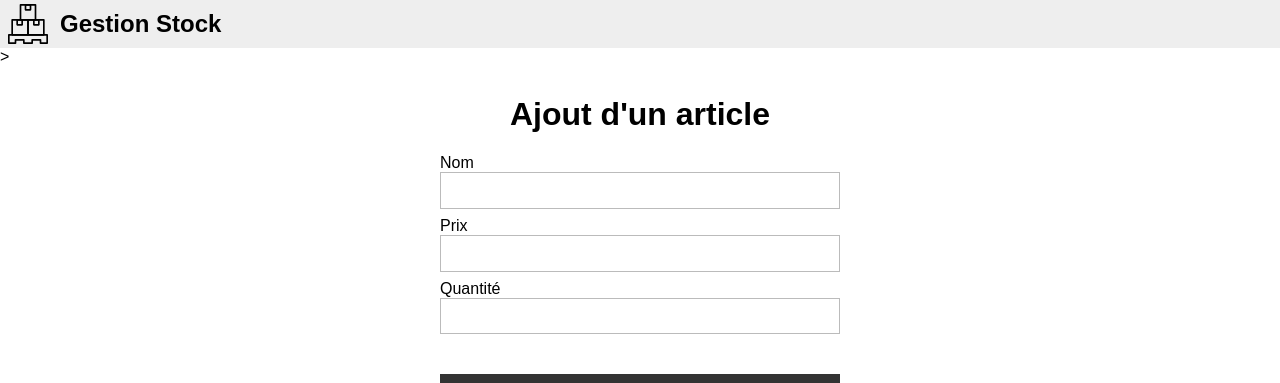
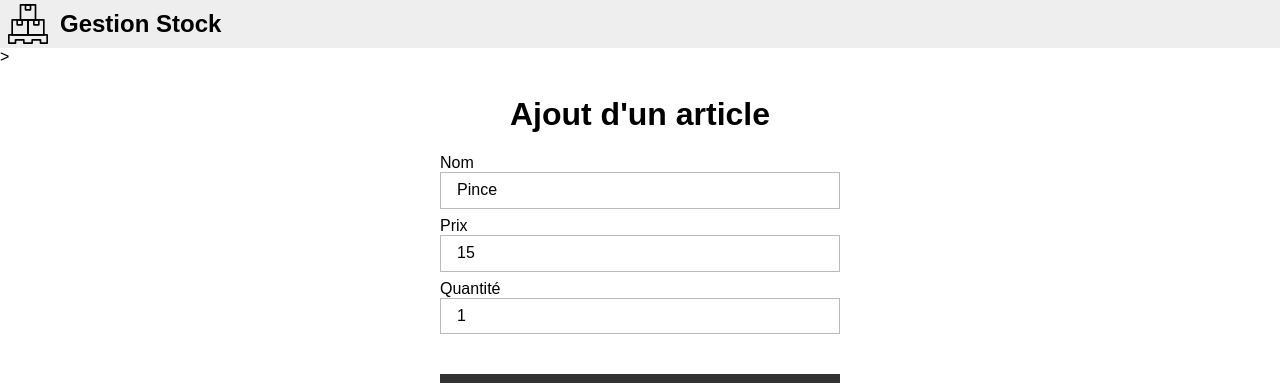
Before and after one commit to Sebastiensz/fuj-juin-2021, an Angular app in the folder front/: page /stock in a window 1280 px wide. Both pictures are taken after a click on the button "Ajouter". Shown: the top 383 px of the page. Built offline with nearby package versions, Linux system fonts and the light colour scheme.

Commit message:
dev: service router and article

```diff
--- /dev/null
+++ b/front/src/app/services/article.service.ts
@@ -0,0 +1,13 @@
+import { Injectable } from '@angular/core';
+import { Article } from '../interfaces/article';
+
+@Injectable({
+  providedIn: 'root',
+})
+export class ArticleService {
+  articles: Article[] = [
+    { name: 'Tournevis', price: 2.99, qty: 234 },
+    { name: 'Marteau', price: 5.26, qty: 12 },
+  ];
+  constructor() {}
+}
--- a/front/src/app/stock/add/add.component.html
+++ b/front/src/app/stock/add/add.component.html
@@ -1,18 +1,20 @@
 <main>
   <h1>Ajout d'un article</h1>
-  <form>
+  <form [formGroup]="f" (ngSubmit)="submit()">
     <label>
       <div>Nom</div>
-      <input type="text" />
+      <input type="text" formControlName="name" />
     </label>
     <label>
       <div>Prix</div>
-      <input type="text" />
+      <input type="text" formControlName="price" />
     </label>
     <label>
       <div>Quantité</div>
-      <input type="text" />
+      <input type="text" formControlName="qty" />
     </label>
     <button class="primary">Ajouter</button>
   </form>
+
+  <!-- {{ f.value | json }} -->
 </main>
--- a/front/src/app/stock/add/add.component.ts
+++ b/front/src/app/stock/add/add.component.ts
@@ -1,15 +1,27 @@
 import { Component, OnInit } from '@angular/core';
+import { FormControl, FormGroup, Validators } from '@angular/forms';
+import { Router } from '@angular/router';
+import { Article } from 'src/app/interfaces/article';
 
 @Component({
   selector: 'app-add',
   templateUrl: './add.component.html',
-  styleUrls: ['./add.component.scss']
+  styleUrls: ['./add.component.scss'],
 })
 export class AddComponent implements OnInit {
+  f = new FormGroup({
+    name: new FormControl('Pince', [Validators.required]),
+    price: new FormControl(15, [Validators.required]),
+    qty: new FormControl(1, [Validators.required]),
+  });
 
-  constructor() { }
+  constructor(private router: Router) {}
 
-  ngOnInit(): void {
+  ngOnInit(): void {}
+
+  submit() {
+    console.log('coucou');
+    // qdzdz.add(this.f.value as Article);
+    this.router.navigateByUrl('/stock');
   }
-
 }
--- a/front/src/app/stock/stock.component.html
+++ b/front/src/app/stock/stock.component.html
@@ -15,7 +15,7 @@
         </tr>
       </thead>
       <tbody>
-        <tr *ngFor="let a of articles">
+        <tr *ngFor="let a of articleService.articles">
           <td class="name">{{ a.name }}</td>
           <td class="price">{{ a.price }}</td>
           <td class="qty">{{ a.qty }}</td>
--- a/front/src/app/stock/stock.component.ts
+++ b/front/src/app/stock/stock.component.ts
@@ -1,5 +1,5 @@
 import { Component, OnInit } from '@angular/core';
-import { Article } from '../interfaces/article';
+import { ArticleService } from '../services/article.service';
 
 @Component({
   selector: 'app-stock',
@@ -7,12 +7,7 @@ import { Article } from '../interfaces/article';
   styleUrls: ['./stock.component.scss'],
 })
 export class StockComponent implements OnInit {
-  articles: Article[] = [
-    { name: 'Tournevis', price: 2.99, qty: 234 },
-    { name: 'Marteau', price: 5.26, qty: 12 },
-  ];
-
-  constructor() {}
+  constructor(public articleService: ArticleService) {}
 
   ngOnInit(): void {}
 }
```
Also changed, not shown: front/src/app/stock/stock.module.ts (+4 -10 lines), 1 other file (tests, documents, lock files or other folders).
